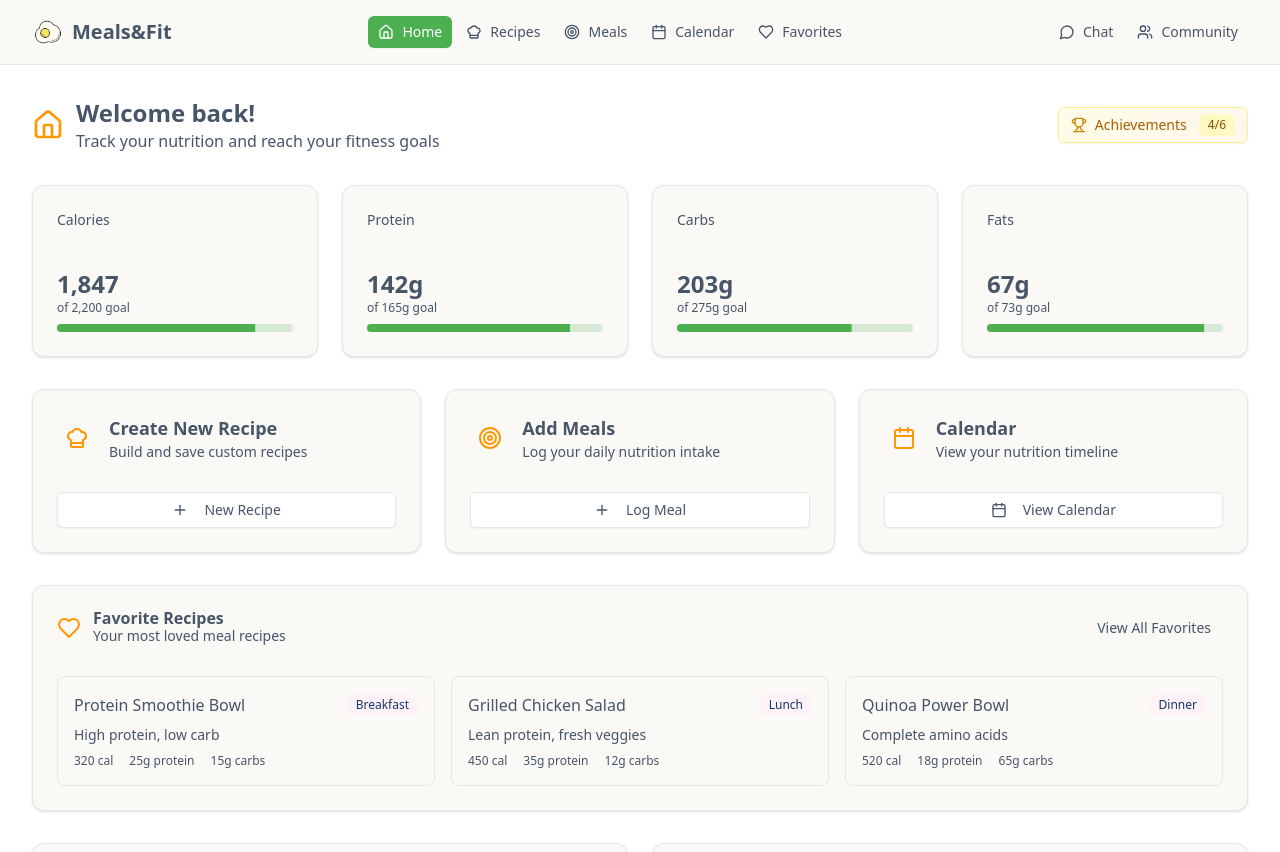
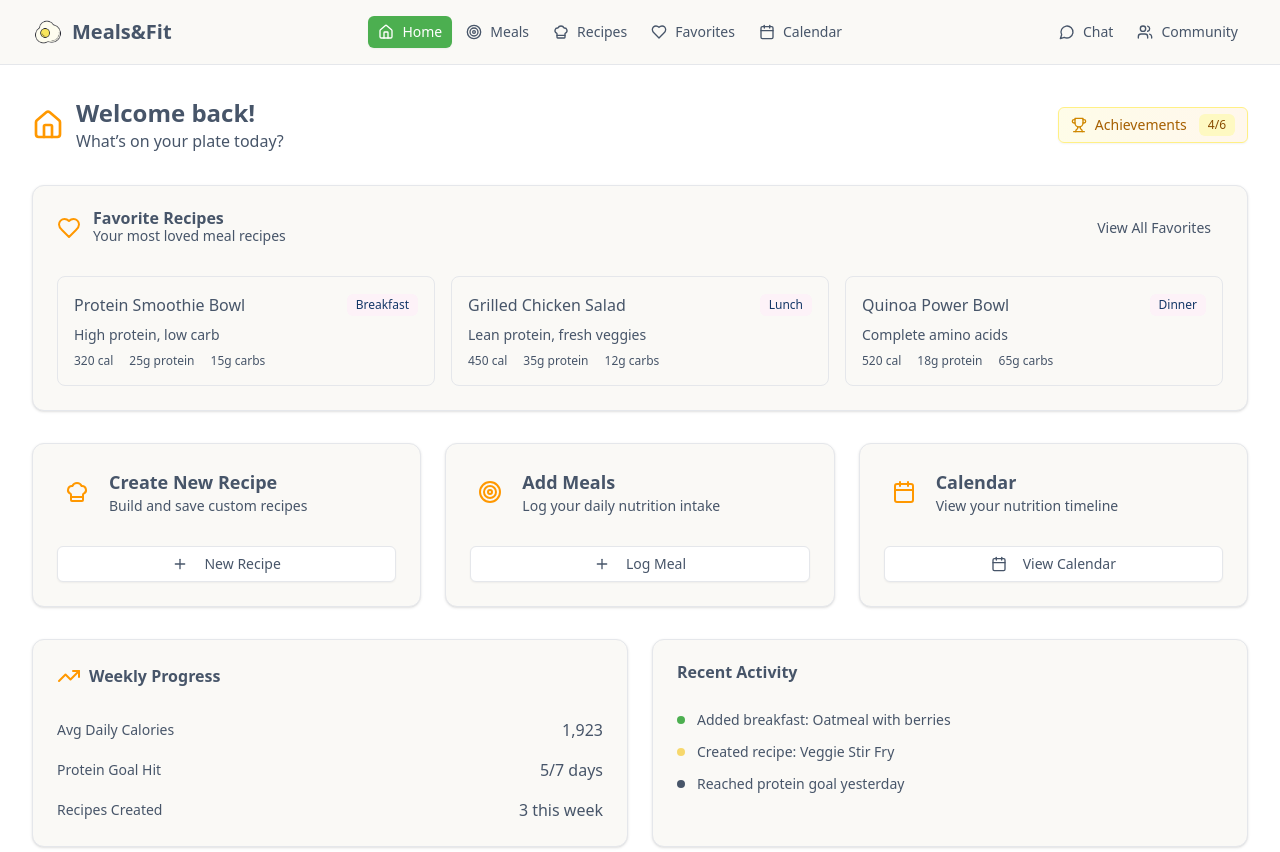
Before and after one commit to SzucsJuan/meals-fit-barreto-szucs, a Next.js app in the folder frontend/: page / in a window 1280 px wide. Shown: the top 852 px of the page. Built offline with nearby package versions, Linux system fonts and the light colour scheme.

Commit message:
Version 0.6.2: The visual structure of the front was changed

```diff
--- a/frontend/app/page.tsx
+++ b/frontend/app/page.tsx
@@ -89,7 +89,7 @@ export default function HomePage() {
               <Home className="h-8 w-8" style={{ color: "#FF9800" }} />
               <div>
                 <h1 className="text-xl sm:text-2xl font-bold text-foreground">Welcome back!</h1>
-                <p className="text-muted-foreground">Track your nutrition and reach your fitness goals</p>
+                <p className="text-muted-foreground">What’s on your plate today?</p>
               </div>
             </div>
             {/* Achievements Button */}
@@ -215,52 +215,75 @@ export default function HomePage() {
           </div>
         </div>
 
-        {/* Daily Overview */}
-        <div className="grid grid-cols-2 sm:grid-cols-2 md:grid-cols-4 gap-4 sm:gap-6 mb-8">
-          <Card>
-            <CardHeader className="pb-2">
-              <CardTitle className="text-sm font-medium text-muted-foreground">Calories</CardTitle>
-            </CardHeader>
-            <CardContent>
-              <div className="text-2xl font-bold text-foreground">1,847</div>
-              <div className="text-xs text-muted-foreground">of 2,200 goal</div>
-              <Progress value={84} className="mt-2" />
-            </CardContent>
-          </Card>
+              {/* Favorites Section */}
+        <Card className="mb-8">
+          <CardHeader>
+            <div className="flex flex-col sm:flex-row sm:items-center justify-between gap-4">
+              <div className="flex items-center gap-3">
+                <Heart className="h-6 w-6" style={{ color: "#FF9800" }} />
+                <div>
+                  <CardTitle>Favorite Recipes</CardTitle>
+                  <CardDescription>Your most loved meal recipes</CardDescription>
+                </div>
+              </div>
+              <Link href="/favorites">
+                <Button variant="ghost" size="sm" className="w-full sm:w-auto">
+                  View All Favorites
+                </Button>
+              </Link>
+            </div>
+          </CardHeader>
+          <CardContent>
+            <div className="grid grid-cols-1 sm:grid-cols-2 lg:grid-cols-3 gap-4">
+              {/* Sample favorite recipes */}
+              <Link href="/recipes/1">
+                <div className="p-4 border border-border rounded-lg hover:bg-muted/50 transition-colors cursor-pointer">
+                  <div className="flex items-center justify-between mb-2">
+                    <h4 className="font-medium text-foreground">Protein Smoothie Bowl</h4>
+                    <Badge variant="secondary">Breakfast</Badge>
+                  </div>
+                  <p className="text-sm text-muted-foreground mb-2">High protein, low carb</p>
+                  <div className="flex items-center gap-4 text-xs text-muted-foreground">
+                    <span>320 cal</span>
+                    <span>25g protein</span>
+                    <span>15g carbs</span>
+                  </div>
+                </div>
+              </Link>
 
-          <Card>
-            <CardHeader className="pb-2">
-              <CardTitle className="text-sm font-medium text-muted-foreground">Protein</CardTitle>
-            </CardHeader>
-            <CardContent>
-              <div className="text-2xl font-bold text-foreground">142g</div>
-              <div className="text-xs text-muted-foreground">of 165g goal</div>
-              <Progress value={86} className="mt-2" />
-            </CardContent>
-          </Card>
+              <Link href="/recipes/2">
+                <div className="p-4 border border-border rounded-lg hover:bg-muted/50 transition-colors cursor-pointer">
+                  <div className="flex items-center justify-between mb-2">
+                    <h4 className="font-medium text-foreground">Grilled Chicken Salad</h4>
+                    <Badge variant="secondary">Lunch</Badge>
+                  </div>
+                  <p className="text-sm text-muted-foreground mb-2">Lean protein, fresh veggies</p>
+                  <div className="flex items-center gap-4 text-xs text-muted-foreground">
+                    <span>450 cal</span>
+                    <span>35g protein</span>
+                    <span>12g carbs</span>
+                  </div>
+                </div>
+              </Link>
 
-          <Card>
-            <CardHeader className="pb-2">
-              <CardTitle className="text-sm font-medium text-muted-foreground">Carbs</CardTitle>
-            </CardHeader>
-            <CardContent>
-              <div className="text-2xl font-bold text-foreground">203g</div>
-              <div className="text-xs text-muted-foreground">of 275g goal</div>
-              <Progress value={74} className="mt-2" />
-            </CardContent>
-          </Card>
+              <Link href="/recipes/3">
+                <div className="p-4 border border-border rounded-lg hover:bg-muted/50 transition-colors cursor-pointer">
+                  <div className="flex items-center justify-between mb-2">
+                    <h4 className="font-medium text-foreground">Quinoa Power Bowl</h4>
+                    <Badge variant="secondary">Dinner</Badge>
+                  </div>
+                  <p className="text-sm text-muted-foreground mb-2">Complete amino acids</p>
+                  <div className="flex items-center gap-4 text-xs text-muted-foreground">
+                    <span>520 cal</span>
+                    <span>18g protein</span>
+                    <span>65g carbs</span>
+                  </div>
+                </div>
+              </Link>
+            </div>
+          </CardContent>
+        </Card>
 
-          <Card>
-            <CardHeader className="pb-2">
-              <CardTitle className="text-sm font-medium text-muted-foreground">Fats</CardTitle>
-            </CardHeader>
-            <CardContent>
-              <div className="text-2xl font-bold text-foreground">67g</div>
-              <div className="text-xs text-muted-foreground">of 73g goal</div>
-              <Progress value={92} className="mt-2" />
-            </CardContent>
-          </Card>
-        </div>
 
         {/* Main Action Cards */}
         <div className="grid grid-cols-1 sm:grid-cols-2 lg:grid-cols-3 gap-4 sm:gap-6 mb-8">
@@ -334,75 +357,6 @@ export default function HomePage() {
           </Link>
         </div>
 
-        {/* Favorites Section */}
-        <Card className="mb-8">
-          <CardHeader>
-            <div className="flex flex-col sm:flex-row sm:items-center justify-between gap-4">
-              <div className="flex items-center gap-3">
-                <Heart className="h-6 w-6" style={{ color: "#FF9800" }} />
-                <div>
-                  <CardTitle>Favorite Recipes</CardTitle>
-                  <CardDescription>Your most loved meal recipes</CardDescription>
-                </div>
-              </div>
-              <Link href="/favorites">
-                <Button variant="ghost" size="sm" className="w-full sm:w-auto">
-                  View All Favorites
-                </Button>
-              </Link>
-            </div>
-          </CardHeader>
-          <CardContent>
-            <div className="grid grid-cols-1 sm:grid-cols-2 lg:grid-cols-3 gap-4">
-              {/* Sample favorite recipes */}
-              <Link href="/recipes/1">
-                <div className="p-4 border border-border rounded-lg hover:bg-muted/50 transition-colors cursor-pointer">
-                  <div className="flex items-center justify-between mb-2">
-                    <h4 className="font-medium text-foreground">Protein Smoothie Bowl</h4>
-                    <Badge variant="secondary">Breakfast</Badge>
-                  </div>
-                  <p className="text-sm text-muted-foreground mb-2">High protein, low carb</p>
-                  <div className="flex items-center gap-4 text-xs text-muted-foreground">
-                    <span>320 cal</span>
-                    <span>25g protein</span>
-                    <span>15g carbs</span>
-                  </div>
-                </div>
-              </Link>
-
-              <Link href="/recipes/2">
-                <div className="p-4 border border-border rounded-lg hover:bg-muted/50 transition-colors cursor-pointer">
-                  <div className="flex items-center justify-between mb-2">
-                    <h4 className="font-medium text-foreground">Grilled Chicken Salad</h4>
-                    <Badge variant="secondary">Lunch</Badge>
-                  </div>
-                  <p className="text-sm text-muted-foreground mb-2">Lean protein, fresh veggies</p>
-                  <div className="flex items-center gap-4 text-xs text-muted-foreground">
-                    <span>450 cal</span>
-                    <span>35g protein</span>
-                    <span>12g carbs</span>
-                  </div>
-                </div>
-              </Link>
-
-              <Link href="/recipes/3">
-                <div className="p-4 border border-border rounded-lg hover:bg-muted/50 transition-colors cursor-pointer">
-                  <div className="flex items-center justify-between mb-2">
-                    <h4 className="font-medium text-foreground">Quinoa Power Bowl</h4>
-                    <Badge variant="secondary">Dinner</Badge>
-                  </div>
-                  <p className="text-sm text-muted-foreground mb-2">Complete amino acids</p>
-                  <div className="flex items-center gap-4 text-xs text-muted-foreground">
-                    <span>520 cal</span>
-                    <span>18g protein</span>
-                    <span>65g carbs</span>
-                  </div>
-                </div>
-              </Link>
-            </div>
-          </CardContent>
-        </Card>
-
         {/* Quick Stats */}
         <div className="grid grid-cols-1 lg:grid-cols-2 gap-6">
           <Card>
@@ -454,7 +408,7 @@ export default function HomePage() {
         </div>
 
         {/* Quick Access to Meal Tracking */}
-        <div className="mt-8">
+        {/* <div className="mt-8">
           <Card>
             <CardHeader>
               <div className="flex flex-col sm:flex-row sm:items-center justify-between gap-4">
@@ -488,7 +442,7 @@ export default function HomePage() {
               </div>
             </CardContent>
           </Card>
-        </div>
+        </div> */}
       </div>
     </div>
   )
--- a/frontend/components/navigation.tsx
+++ b/frontend/components/navigation.tsx
@@ -30,6 +30,16 @@ export default function Navigation() {
           Home
         </Button>
       </Link>
+      <Link href="/meals" onClick={onLinkClick}>
+        <Button
+          variant={isActive("/meals") ? "default" : "ghost"}
+          size="sm"
+          className={`flex items-center gap-2 ${mobile ? "w-full justify-start" : ""}`}
+        >
+          <Target className="h-4 w-4" />
+          Meals
+        </Button>
+      </Link>
       <Link href="/recipes" onClick={onLinkClick}>
         <Button
           variant={isActive("/recipes") ? "default" : "ghost"}
@@ -40,14 +50,14 @@ export default function Navigation() {
           Recipes
         </Button>
       </Link>
-      <Link href="/meals" onClick={onLinkClick}>
+      <Link href="/favorites" onClick={onLinkClick}>
         <Button
-          variant={isActive("/meals") ? "default" : "ghost"}
+          variant={isActive("/favorites") ? "default" : "ghost"}
           size="sm"
           className={`flex items-center gap-2 ${mobile ? "w-full justify-start" : ""}`}
         >
-          <Target className="h-4 w-4" />
-          Meals
+          <Heart className="h-4 w-4" />
+          Favorites
         </Button>
       </Link>
       <Link href="/calendar" onClick={onLinkClick}>
@@ -58,16 +68,6 @@ export default function Navigation() {
         >
           <Calendar className="h-4 w-4" />
           Calendar
-        </Button>
-      </Link>
-      <Link href="/favorites" onClick={onLinkClick}>
-        <Button
-          variant={isActive("/favorites") ? "default" : "ghost"}
-          size="sm"
-          className={`flex items-center gap-2 ${mobile ? "w-full justify-start" : ""}`}
-        >
-          <Heart className="h-4 w-4" />
-          Favorites
         </Button>
       </Link>
     </>
```
